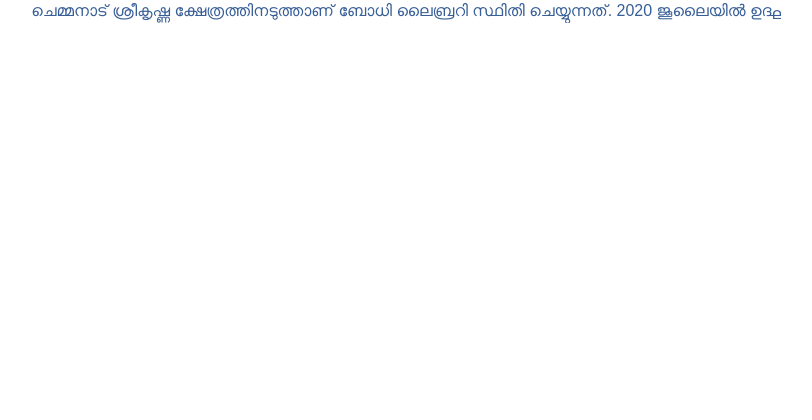
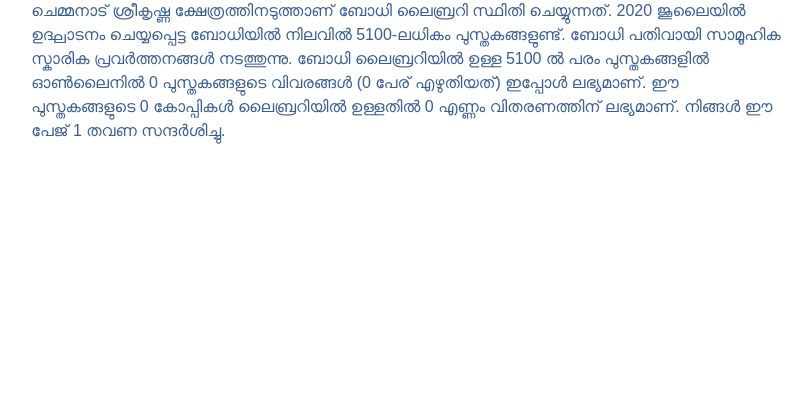
Before and after one commit to bodhiadmin/bodhilibrary, a Django app: page /catalog/ in a window 1280 px wide. Shown: the part 348-768 px from the top of the page, without its empty margins (197-1009 px from the left). Run offline with Django 3.2, Linux system fonts and the light colour scheme; data that the repository does not hold is empty.

Commit message:
Removed hidden and nowrap properties

```diff
--- a/catalog/static/css/styles.css
+++ b/catalog/static/css/styles.css
@@ -37,7 +37,3 @@ div.bodhi img,
 div.bodhi div.caption {
     width: 100%;
 }
-div.bodhi div {
-    overflow: hidden;
-    white-space: nowrap;
-}
```
